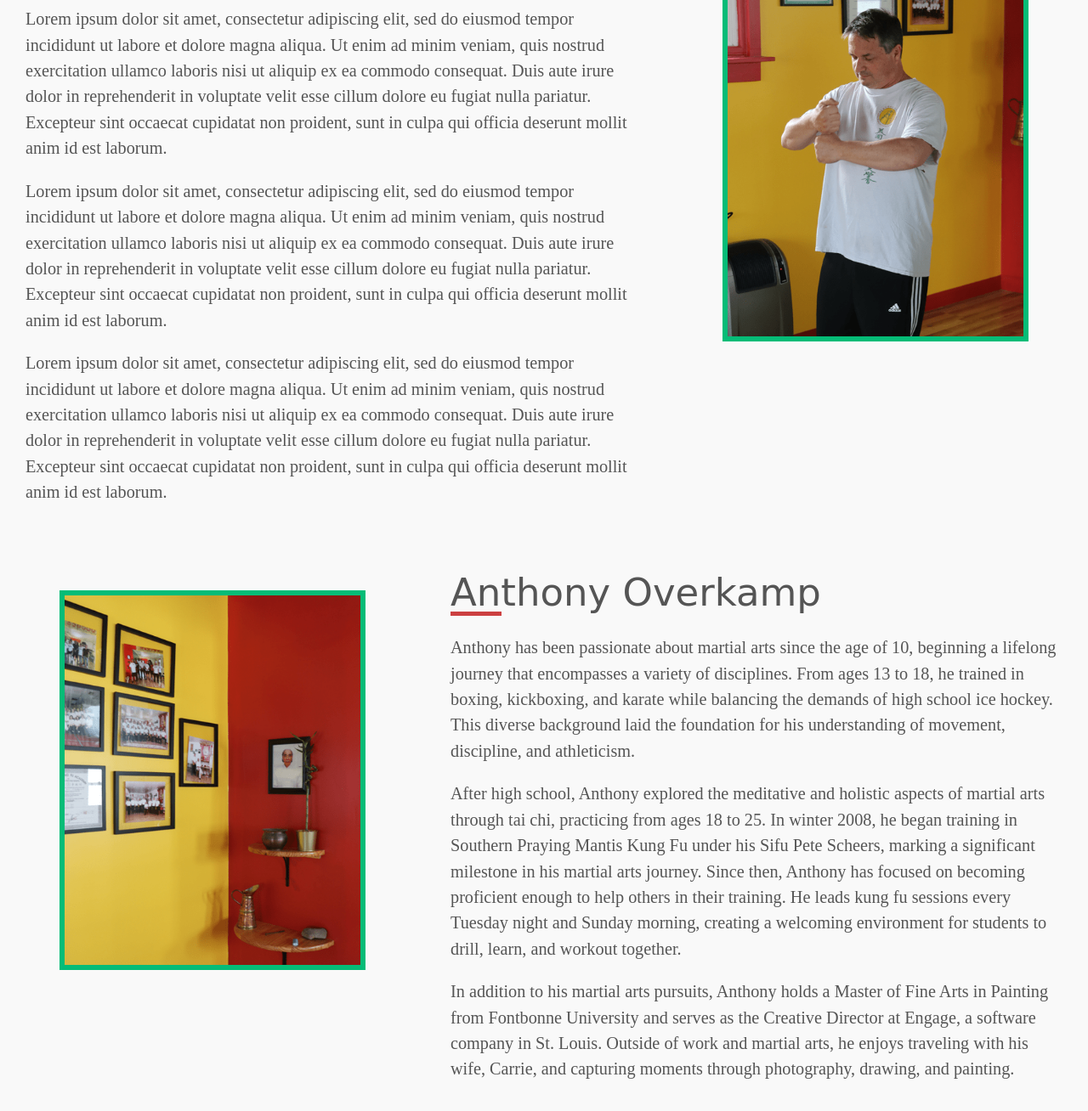
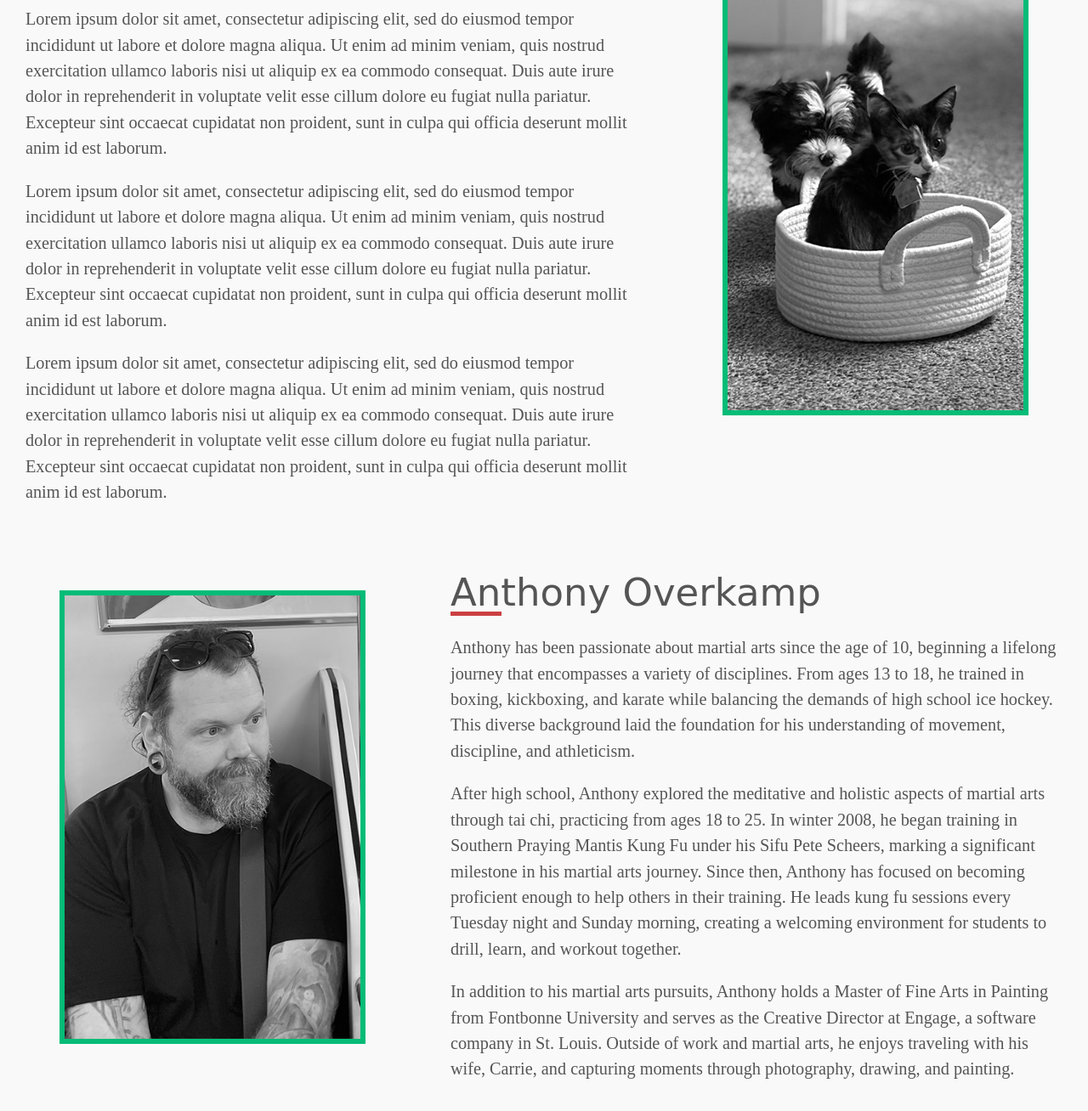
Before and after one commit to aoverkamp/stlkungfu, an Eleventy site: page src/about/instructors.html in a window 1280 px wide. Shown: the part 715-2023 px from the top of the page at 85% size. Built offline with nearby package versions, Linux system fonts and the light colour scheme; Eleventy itself is replaced by a stand-in of ours; files that its build step writes are made by us from their sources; a web font is replaced by a local one.

Commit message:
add instructor photos

```diff
--- a/src/about/instructors.html
+++ b/src/about/instructors.html
@@ -12,7 +12,7 @@ bannerAlt: "STL Kung Fu School of Southern Praying Mantis"
     <div class="content-container">
         <div class="content--image order-2">
             <figure>
-                <img src="/assets/images/01-Sifu-Mobile-480x600-min.png" alt="Kristen Ward, instructor" >
+                <img src="/assets/images/kw-profile-shot.webp" alt="Kristen Ward, instructor" >
                 <figcaption>
 
                 </figcaption>
@@ -28,7 +28,7 @@ bannerAlt: "STL Kung Fu School of Southern Praying Mantis"
     <div class="content-container">
         <div class="content--image">
             <figure>
-                <img src="/assets/images/01-Philosophy-Mobile-480x600-min.png" alt="Anthony Overkamp, instructor" >
+                <img src="/assets/images/ao-profile-shot.webp" alt="Anthony Overkamp, instructor" >
                 <figcaption>
 
                 </figcaption>
```
Also changed, not shown: src/assets/images/ao-profile-shot.webp (added), src/assets/images/kw-profile-shot.webp (added).
